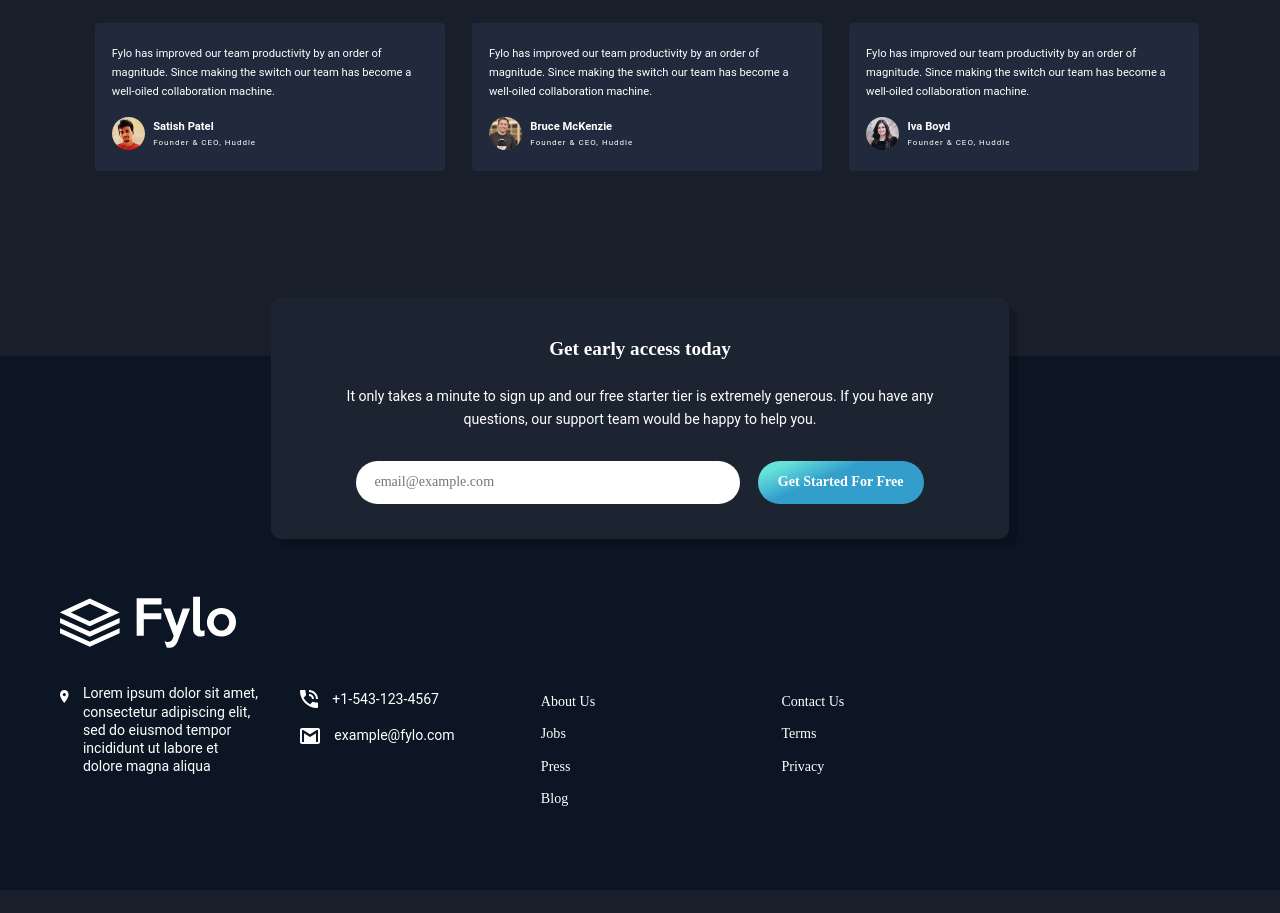
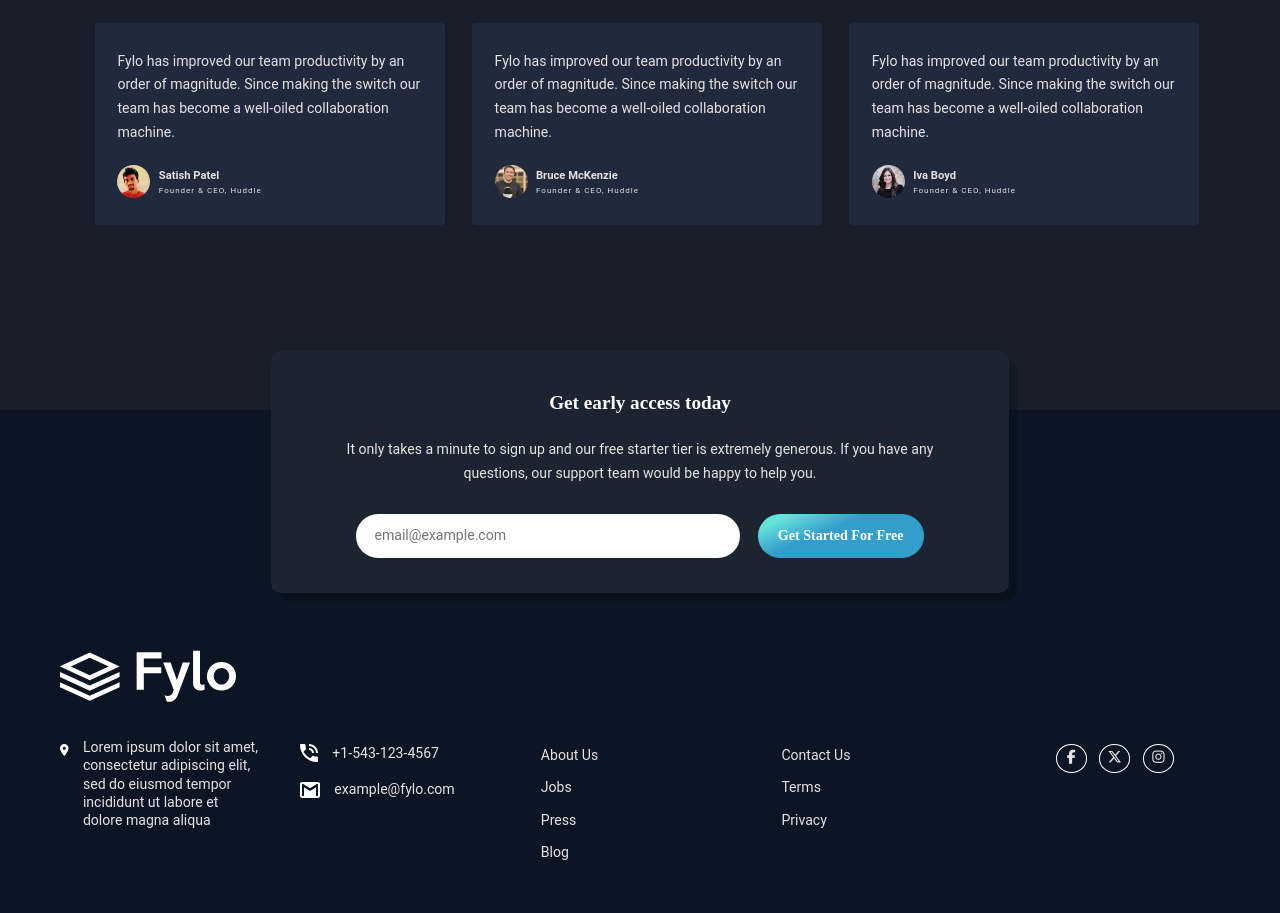
Before and after one commit to quest82/frontendMentor_fylo_dark_theme_landing_page, a plain HTML site: page index.html in a window 1280 px wide. Shown: the part 1980-2893 px from the top of the page. Before the commit the page ends 2870 px from the top, so only its background shows below. Drawn offline with Linux system fonts and the light colour scheme; a web font is replaced by a local one.

Commit message:
CSS: Completed CSS. Added hover effects

```diff
--- a/index.html
+++ b/index.html
@@ -9,10 +9,17 @@
 			sizes="32x32"
 			href="./images/favicon-32x32.png"
 		/>
+		<link rel="stylesheet" href="./style.css" />
+		<link
+			rel="stylesheet"
+			href="https://cdnjs.cloudflare.com/ajax/libs/font-awesome/7.0.1/css/all.min.css"
+			integrity="sha512-2SwdPD6INVrV/lHTZbO2nodKhrnDdJK9/kg2XD1r9uGqPo1cUbujc+IYdlYdEErWNu69gVcYgdxlmVmzTWnetw=="
+			crossorigin="anonymous"
+			referrerpolicy="no-referrer"
+		/>
 		<title>
 			Frontend Mentor | Fylo landing page with dark theme and features grid
 		</title>
-		<link rel="stylesheet" href="./style.css" />
 	</head>
 	<body>
 		<header class="header">
@@ -233,7 +240,7 @@
 			</div>
 		</main>
 
-		<footer class="footer ">
+		<footer class="footer">
 			<div class="wrapper footer--grid grid">
 				<div class="footer__logo">
 					<img
@@ -284,7 +291,11 @@
 					<li><a href="">Terms</a></li>
 					<li><a href="">Privacy</a></li>
 				</ul>
-				<div class="footer__socials"></div>
+				<div class="footer__socials footer__socials--flex flex">
+					<div class="fa__icons"><i class="fa-brands fa-facebook-f"></i></div>
+					<div class="fa__icons"><i class="fa-brands fa-x-twitter"></i></div>
+					<div class="fa__icons"><i class="fa-brands fa-instagram"></i></div>
+				</div>
 			</div>
 		</footer>
 	</body>
--- a/style.css
+++ b/style.css
@@ -7,9 +7,11 @@ VARIABLES
 	--clr-bg-navy-footer: hsl(216, 53%, 9%);
 	--clr-bg-navy-testimonial: hsl(219, 30%, 18%);
 	--clr-bg-tealg-btn: hsl(176, 68%, 64%);
+	--clr-bg-tealh-btn: hsl(176, 63%, 72%);
 	--clr-bg-cyang-btn: hsl(198, 60%, 50%);
 	--clr-txt-red-error: hsl(0, 100%, 63%);
 	--clr-txt-white: hsl(0, 0%, 100%);
+	--clr-txt-white-2: hsl(0, 4%, 89%);
 	--fnt-wght-normal: 400;
 	--fnt-wght-bold: 700;
 	--fnt-fam-head_cta_nav: "Raleway";
@@ -120,8 +122,9 @@ GENERAL
 
 body {
 	font-size: 0.88rem;
+	font-family: var(--fnt-fam-body);
 	background-color: var(--clr-bg-navy-main);
-	color: var(--clr-txt-white);
+	color: var(--clr-txt-white-2);
 }
 
 .wrapper {
@@ -226,7 +229,7 @@ MOBILE
 .main__testimonials__box {
 	background-color: var(--clr-bg-navy-testimonial);
 	margin-bottom: 2em;
-	padding: 1.5em 1.2em;
+	padding: 1.9em 1.6em;
 	border-radius: 4px;
 }
 
@@ -305,6 +308,11 @@ MOBILE
 	margin-bottom: 0.6em;
 }
 
+.footer__socials--flex {
+	flex-direction: row;
+	justify-content: center;
+}
+
 /* -------------------------------------------------- */
 /* typo */
 
@@ -314,17 +322,24 @@ h2,
 button,
 input[type="submit"] {
 	font-family: var(--fnt-fam-head_cta_nav);
+	color: var(--clr-txt-white);
 }
 
-p {
-	font-family: var(--fnt-fam-body);
+.header__nav__list__item a:hover,
+.footer__webLinks a:hover {
+	color: var(--clr-txt-white);
+	font-weight: var(--fnt-wght-bold);
 }
 
 /* ------ typo nav ------ */
 
 .header__nav__list__item a {
-	color: var(--clr-txt-white);
+	color: var(--clr-txt-white-2);
 	font-weight: var(--fnt-wght-normal);
+}
+
+.header__nav__list__item a:hover {
+	text-decoration: underline;
 }
 
 /* ------ typo main ------ */
@@ -352,7 +367,6 @@ p {
 	position: relative;
 }
 
-.main__testimonials__box__comment,
 .main__testimonials__box__profile__info {
 	font-size: 0.7rem;
 }
@@ -386,7 +400,7 @@ p {
 }
 
 .footer__webLinks a {
-	color: var(--clr-txt-white);
+	color: var(--clr-txt-white-2);
 }
 
 /* -------------------------------------------------- */
@@ -396,7 +410,7 @@ p {
 	width: 100px;
 }
 
-button,
+.btn,
 input[type="submit"] {
 	background-image: linear-gradient(
 		157deg,
@@ -407,6 +421,12 @@ input[type="submit"] {
 	border-radius: 30px;
 	font-weight: 700;
 	color: var(--clr-txt-white);
+	cursor: pointer;
+}
+
+.btn:hover,
+input[type="submit"]:hover {
+	background-image: linear-gradient(var(--clr-bg-tealh-btn));
 }
 
 .btn {
@@ -445,6 +465,7 @@ input {
 input[type="text"] {
 	margin-bottom: 1.4em;
 	border: none;
+	outline: none;
 }
 
 .footer__logo {
@@ -453,6 +474,19 @@ input[type="text"] {
 
 .footer__location__img {
 	width: 40px;
+}
+
+.fa__icons {
+	border: 1px solid var(--clr-txt-white);
+	padding: 0.1em 0.4em;
+	margin-right: 0.9em;
+	border-radius: 50%;
+}
+
+.fa__icons:hover {
+	border: 1px solid var(--clr-bg-tealg-btn);
+	color: var(--clr-bg-tealg-btn);
+	cursor: pointer;
 }
 
 /*
@@ -562,6 +596,14 @@ DESKTOP
 		column-gap: 3em;
 	}
 
+	.footer__webLinks {
+		margin-bottom: 0;
+	}
+
+	.footer__socials {
+		padding-bottom: 8em;
+	}
+
 	/* -------------------------------------------------- */
 	/* typo */
 
```
